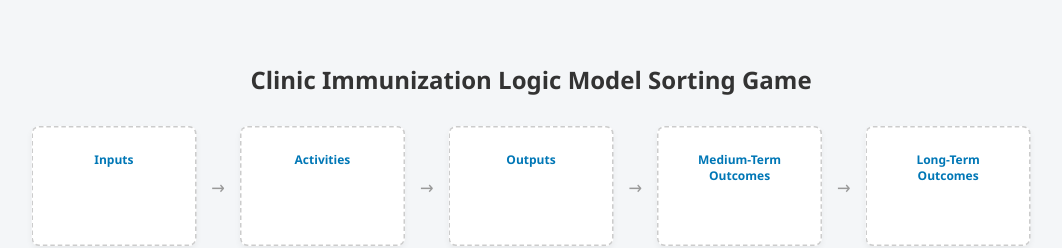
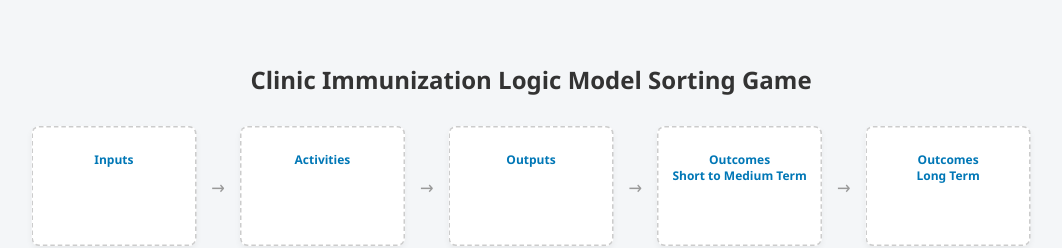
Before and after one commit to LHink-web/LHink-web.github.io, a plain HTML site: page index.html in a window 1280 px wide. Shown: the top 248 px of the page, without its empty margins (109-1171 px from the left). Drawn offline with Linux system fonts and the light colour scheme.

Commit message:
Update index.html

```diff
--- a/index.html
+++ b/index.html
@@ -131,9 +131,9 @@
       <div class="arrow">→</div>
       <div class="zone" data-type="Outputs"><h3>Outputs</h3></div>
       <div class="arrow">→</div>
-      <div class="zone" data-type="Outcomes- Short to Medium Term"><h3>Medium-Term<br>Outcomes</h3></div>
+      <div class="zone" data-type="Outcomes- Short to Medium Term"><h3>Outcomes<br>Short to Medium Term</h3></div>
       <div class="arrow">→</div>
-      <div class="zone" data-type="Outcomes- Long Term"><h3>Long-Term<br>Outcomes</h3></div>
+      <div class="zone" data-type="Outcomes- Long Term"><h3>Outcomes<br>Long Term</h3></div>
     </div>
 
     <h2>Drag Items Below Into The Correct Categories</h2>
```
